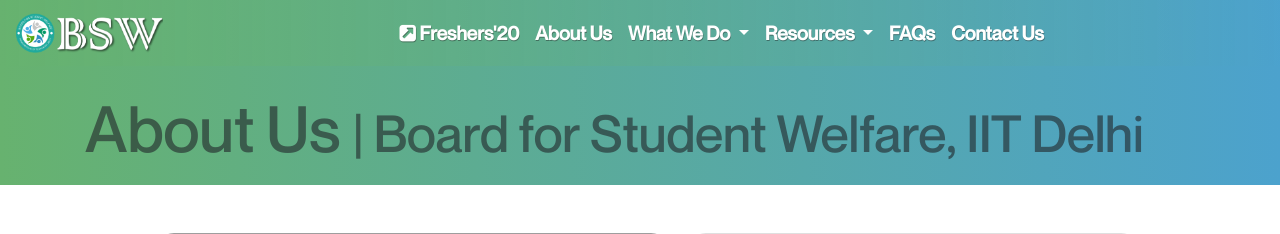
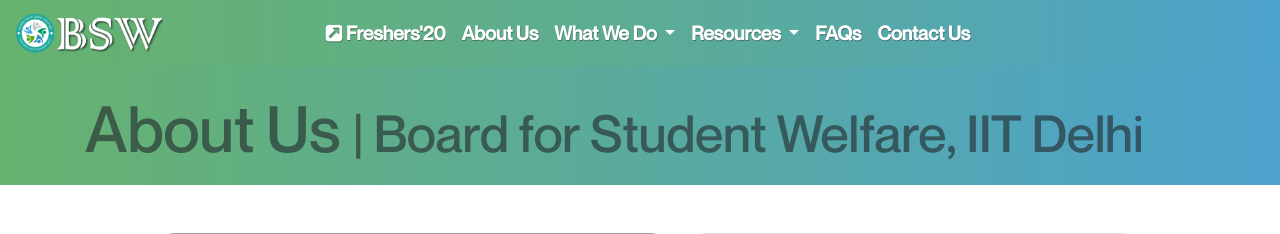
Before and after one commit to inductor69/BSW_Website_2020, a PHP site: page /BSW_Website_2020/about_us.php in a window 1280 px wide. Shown: the top 234 px of the page. Run offline with PHP 8.4, Linux system fonts and the light colour scheme; grey boxes are pictures that could not be loaded.

Commit message:
centered navbar

```diff
--- a/components/header.php
+++ b/components/header.php
@@ -106,12 +106,12 @@
 		transition: linear;
 	}
 
-@media (max-width:992px){
-	#nav-align-handle{
-		margin-left: -147.4px;"
+@media (min-width: 992px){
+	ul.navbar-nav.nav{
+		margin-left: -147.4px;
 	}
+}
 
-}
 
 	@media (max-width: 992px){
 		.dropdown-menu{
```
